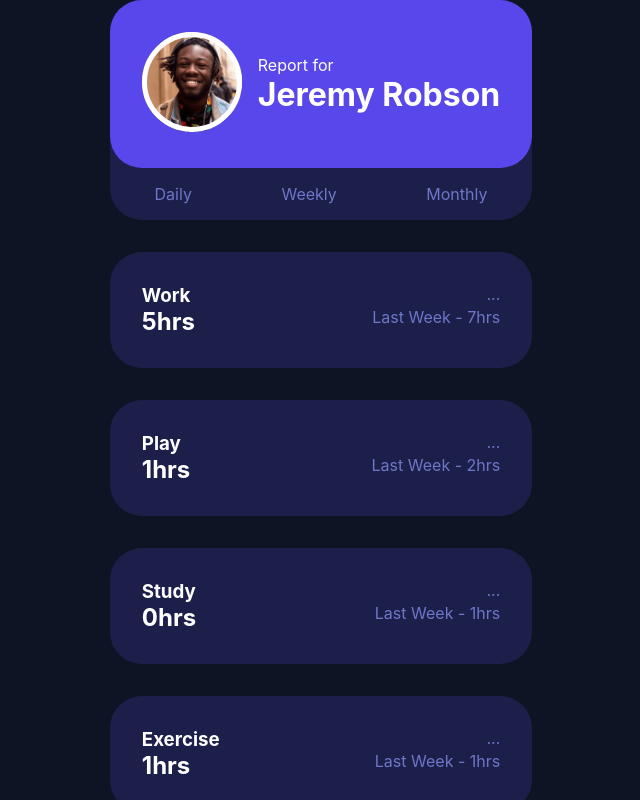
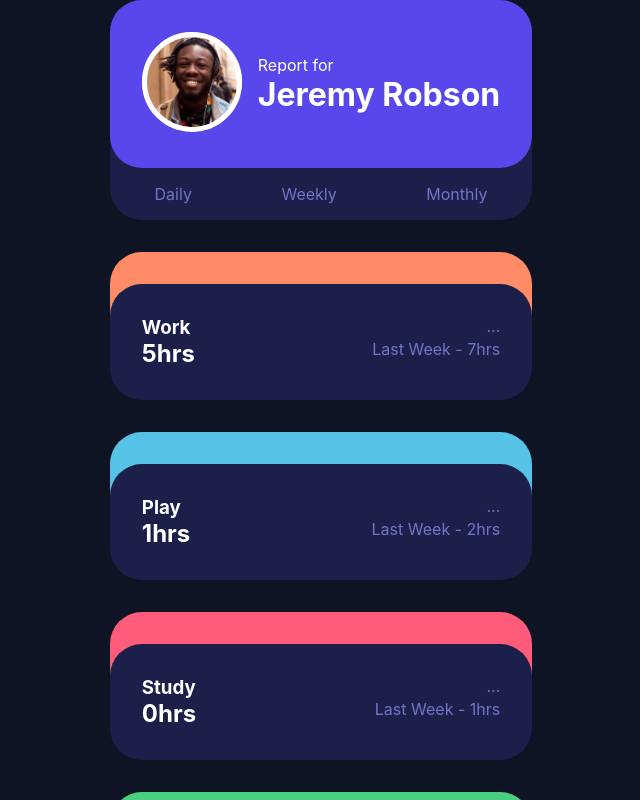
Before and after one commit to KatSchultz/frontend-mentor, a React (Create React App) app in the folder time-tracking-dashboard/: page / in a window 1280 px wide. Shown: the top 800 px of the page, without its empty margins (319-959 px from the left). Built offline with nearby package versions, Linux system fonts and the light colour scheme.

Commit message:
colors assigned to titles

```diff
--- a/time-tracking-dashboard/src/components/TimerDisplay/TimerDisplay.css
+++ b/time-tracking-dashboard/src/components/TimerDisplay/TimerDisplay.css
@@ -8,12 +8,15 @@ h2 {
 }
 
 .timer-container {
+  /* background-color: aqua; */
+  padding-top: 2rem;
+  border-radius: 2rem 2rem 3rem 3rem;
+  margin-top: 2rem;
 }
 
 .timer-info {
   border-radius: 2rem;
   background-color: hsl(235, 46%, 20%);
-  margin-top: 2rem;
   padding: 2rem;
 }
 
--- a/time-tracking-dashboard/src/components/TimerDisplay/TimerDisplay.jsx
+++ b/time-tracking-dashboard/src/components/TimerDisplay/TimerDisplay.jsx
@@ -2,8 +2,42 @@ import React from "react";
 import "./TimerDisplay.css";
 
 export default function TimerDisplay(props) {
+  const propTitle = props.timer.title;
+
+  let titleStyles;
+  let color;
+
+  if (propTitle === "Work") {
+    color = "hsl(15, 100%, 70%)";
+  }
+  if (propTitle === "Play") {
+    color = "hsl(195, 74%, 62%)";
+  }
+  if (propTitle === "Study") {
+    color = "hsl(348, 100%, 68%)";
+  }
+  if (propTitle === "Exercise") {
+    color = "hsl(145, 58%, 55%)";
+  }
+  if (propTitle === "Social") {
+    color = "hsl(264, 64%, 52%)";
+  }
+  if (propTitle === "Self Care") {
+    color = "hsl(43, 84%, 65%)";
+  }
+
+  if (propTitle === "Work") {
+    titleStyles = {
+      backgroundColor: "hsl(15, 100%, 70%)",
+    };
+  }
+
+  titleStyles = {
+    backgroundColor: color,
+  };
+
   return (
-    <div className="timer-container">
+    <div className="timer-container" style={titleStyles}>
       <div className="timer-info">
         <div className="title">
           <h3>{props.timer.title}</h3>
```
